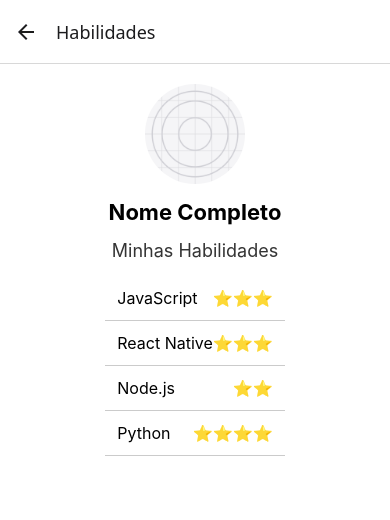
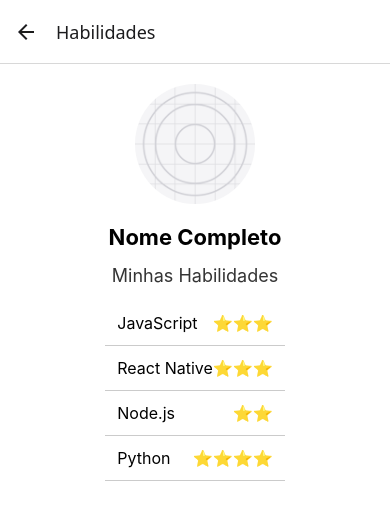
Before and after one commit to Ikarosuu/App-de-Portfolio, a React Native app: screen /Skills in a window 390 px wide. Shown: the top 520 px of the page. Built offline with nearby package versions, Linux system fonts and the light colour scheme.

Commit message:
refatoramento

```diff
--- a/App.tsx
+++ b/App.tsx
@@ -1,18 +1,7 @@
-import { StyleSheet } from 'react-native';
-import { NavigationContainer } from '@react-navigation/native'
-import { createNativeStackNavigator } from '@react-navigation/native-stack'
-import MainScreen from './src/screens/MainScreen'
-import SkillScreen from './src/screens/SkillScreen'
-
-const Stack = createNativeStackNavigator()
+import { Routes } from './src/routes'
 
 export default function App() {
   return (
-    <NavigationContainer>
-      <Stack.Navigator>
-        <Stack.Screen name='Main' component={MainScreen} options={{title: 'Meu portfólio'}}/>
-        <Stack.Screen name='Skills' component={SkillScreen} options={{title: 'Habilidades'}}/>
-      </Stack.Navigator>
-    </NavigationContainer>
+    <Routes/>
   );
 }
--- a/package.json
+++ b/package.json
@@ -11,6 +11,7 @@
   "dependencies": {
     "@react-navigation/native": "^7.1.17",
     "@react-navigation/native-stack": "^7.3.26",
+    "@react-navigation/stack": "^7.4.8",
     "expo": "~53.0.22",
     "expo-status-bar": "~2.2.3",
     "react": "19.0.0",
--- /dev/null
+++ b/src/routes/index.tsx
@@ -0,0 +1,11 @@
+import { NavigationContainer } from '@react-navigation/native'
+import { StackRoutes } from './stack.routes'
+
+export function Routes() {
+    return(
+        <NavigationContainer>
+            <StackRoutes/>
+        </NavigationContainer>
+    )
+
+}
--- /dev/null
+++ b/src/routes/stack.routes.tsx
@@ -0,0 +1,15 @@
+import {createStackNavigator} from '@react-navigation/stack'
+
+const { Screen, Navigator } = createStackNavigator()
+
+import MainScreen from '../screens/MainScreen'
+import SkillScreen from '../screens/SkillScreen'
+
+export function StackRoutes(){
+    return(
+        <Navigator>
+            <Screen name='Main' component={MainScreen} options={{title: 'Meu portfólio'}}/>
+            <Screen name='Skills' component={SkillScreen} options={{title: 'Habilidades'}}/>
+        </Navigator>
+    )
+}
--- a/src/screens/SkillScreen.tsx
+++ b/src/screens/SkillScreen.tsx
@@ -40,16 +40,17 @@
 
 const styles = StyleSheet.create({
     container:{
-        flex: 1,
+        flex:1,
         alignItems: 'center',
+        justifyContent: 'center',
         padding: 20,
-        backgroundColor: 'white'
+        backgroundColor: 'white',
     },
-    photo:{
-        width: 100,
-        height: 100,
-        borderRadius: 50,
-        marginBottom: 15
+    photo: {
+        width: 120,
+        height: 120,
+        borderRadius: 60,
+        marginBottom: 20
     },
     name:{
         fontSize: 22,
```
Also changed, not shown: 1 other file (tests, documents, lock files or other folders).
